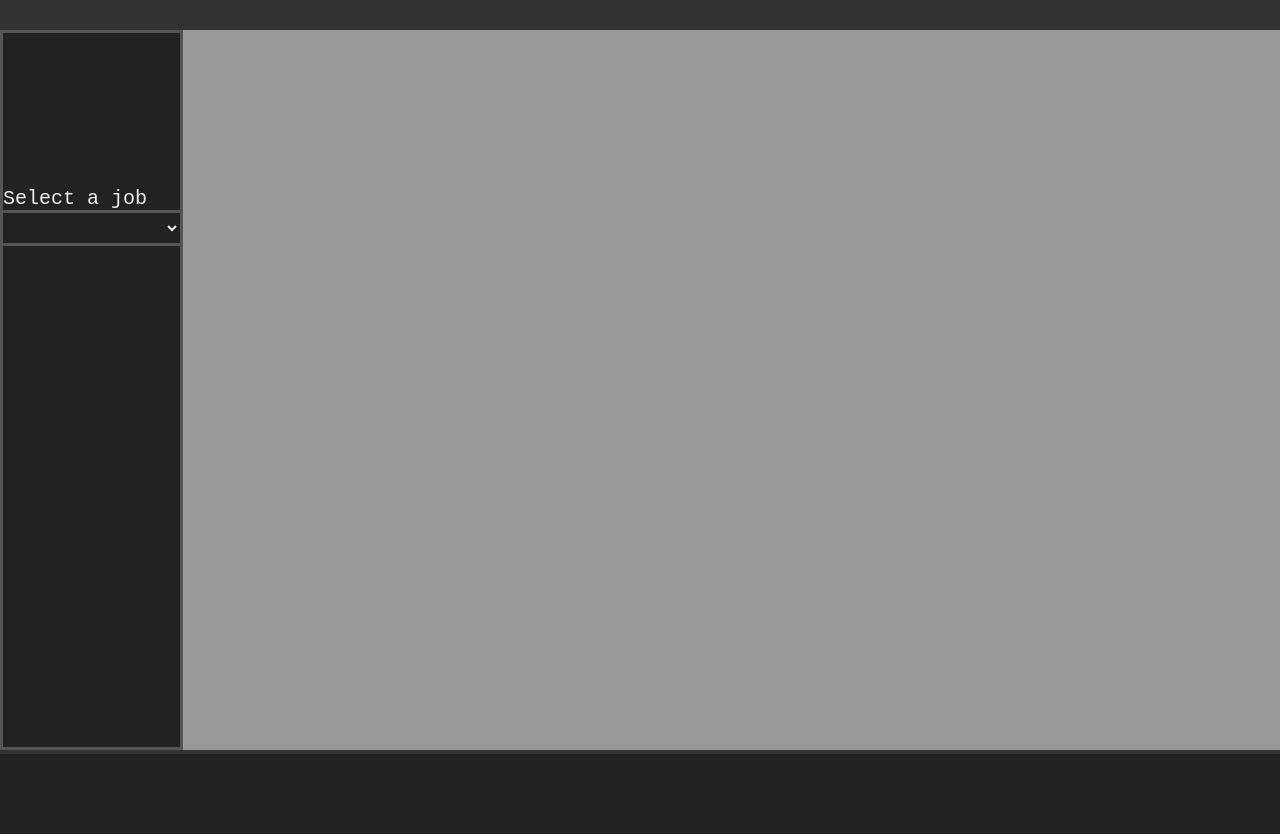
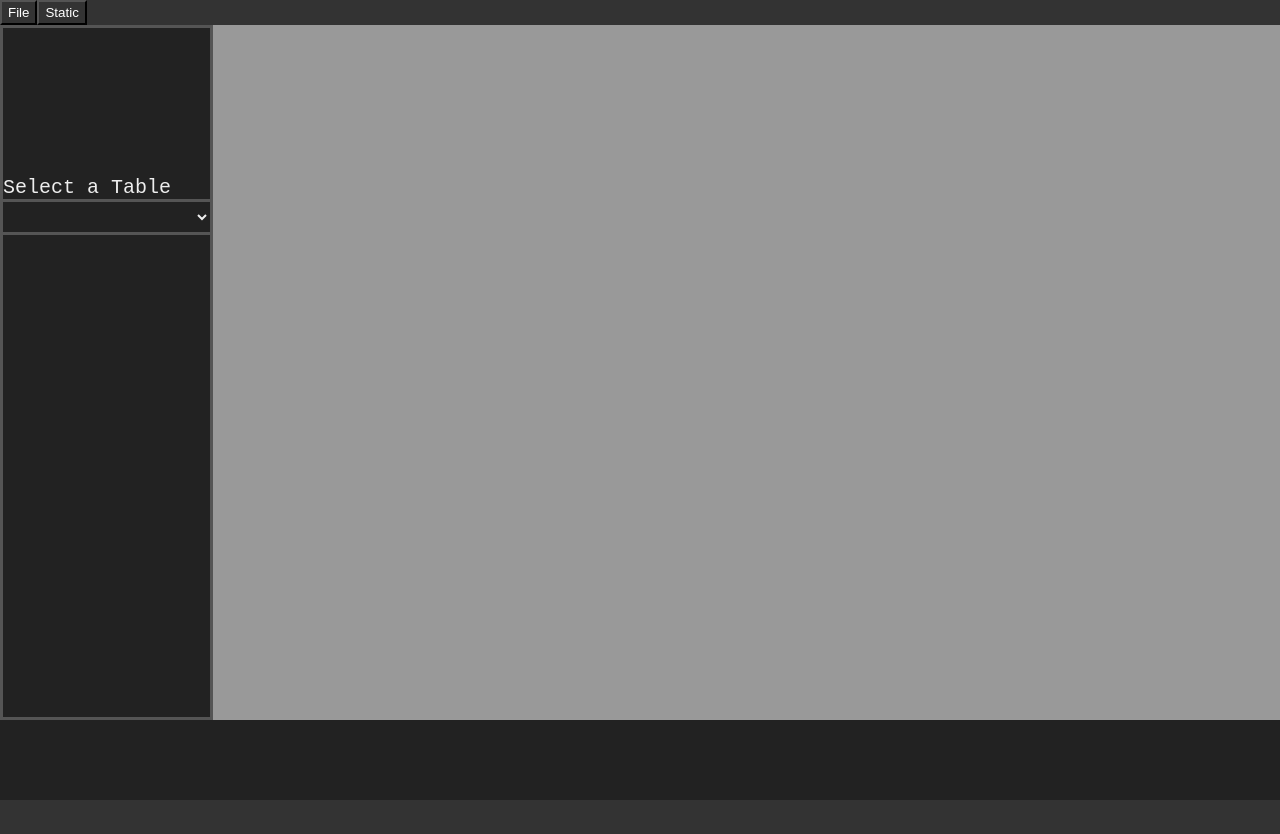
Before and after one commit to JeremyMarbaise/Graphviz-Project, a website: page public/DynamicGraphviz.html in a window 1280 px wide. After the commit the page ends 800 px from the top, so only its background shows below. Drawn offline with nearby package versions, Linux system fonts and the light colour scheme; files that its build step writes are made by us from their sources.

Commit message:
Menubar added

```diff
--- a/public/DynamicGraphviz.html
+++ b/public/DynamicGraphviz.html
@@ -12,8 +12,12 @@
 
 <body>
     <div class="grid">
+        <div id="MenuBar">
+            <button class="MenuButton" id="File">File</button>
+            <button class="MenuButton" id="Static">Static</button>
+        </div>
         <div class="SideBackground"></div>
-        <label id="selectLabel" class="grid-item">Select a job</label>
+        <label id="selectLabel" class="grid-item">Select a Table</label>
         <select id="JobSelect" class="grid-item">
         </select>
         <div id="svg"></svg></div>
@@ -35,14 +39,15 @@
     $("#JobSelect").click(function(){
         $.ajax({url:"getFilenames",success: function(result){
         newOptions=result;
-        $("#label").text(newOptions);
         if(JSON.stringify(newOptions)!=JSON.stringify(oldOptions))
         {
             $("#JobSelect").empty()
             $.each(newOptions,function(index,filename){
 
             $("#JobSelect").append($("<option></option>")
-                .attr("value", filename).text(filename));
+                .attr("value", filename).text(filename)
+                .attr("label",filename.split(".",1))
+            );
             });
         }
         //Oldoptions are saved so the ui gets only uptdated when a filename gets changed/deleted/added
@@ -70,7 +75,15 @@
 
             }});
 
-});
+            });
 
-});
+        });
+
+
+        $("#Static").click(function(){
+            window.location.replace("/graphviz");
+
+
+        })
+
 </script>
--- a/public/css/gridstyle.css
+++ b/public/css/gridstyle.css
@@ -18,10 +18,10 @@ html,body {
 
 .grid
 {
-    margin-top: 30px;
+    margin-top: 0;
     display: inline-grid;
-    grid-template-columns: repeat(7,1fr);
-    grid-template-rows: repeat(8,1fr);
+    grid-template-columns: repeat(12,1fr);
+    grid-template-rows: 25px repeat(8,2fr);
     background-color: #999;
 
     justify-content: center;
@@ -36,8 +36,8 @@ html,body {
 
 #selectLabel
 {
-    grid-row: 2;
-    grid-column: 1;
+    grid-row: 3;
+    grid-column: 1/3;
     font-size: 20px;
 
     display : flex;
@@ -55,8 +55,8 @@ html,body {
 #JobSelect
 {
 
-    grid-row:3;
-    grid-column: 1;
+    grid-row:4;
+    grid-column: 1/3;
     height: fit-content;
     font-size:25px;
     text-align:center;
@@ -65,20 +65,29 @@ html,body {
     border:#555 solid 3px
 }
 
+#MenuBar
+{
+    display: flex;
+    flex-direction: row;
+    grid-row:1;
+    grid-column: 1/13;
+    background-color: #333;
+}
+
 
 .SideBackground
 {
 
-    grid-column: 1;
-    grid-row: 1/9;
+    grid-column: 1/3;
+    grid-row: 2/10;
     background: #222;
     border:#555 solid 3px
 }
 
 #svg
 {
-    grid-column:2/8;
-    grid-row:1/9;
+    grid-column:3/13;
+    grid-row:2/10;
     text-align: center;
 
 }
@@ -89,3 +98,10 @@ html,body {
     height:100% ;
     width: 	100%;
 }
+
+
+.MenuButton
+{
+    background-color:transparent;
+    color:white;
+}
```
Also changed, not shown: public/graphviz.html (+15 -3 lines).
